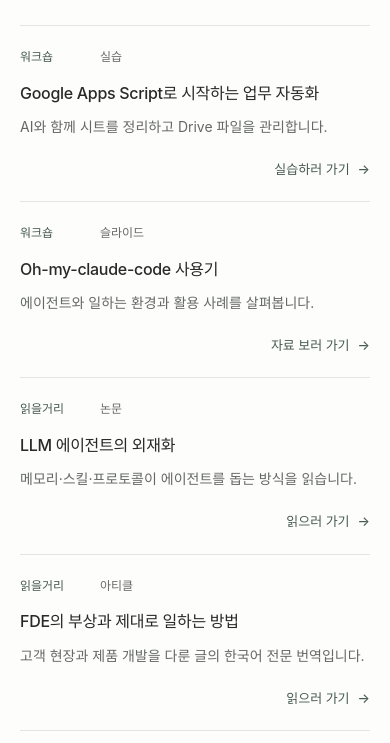
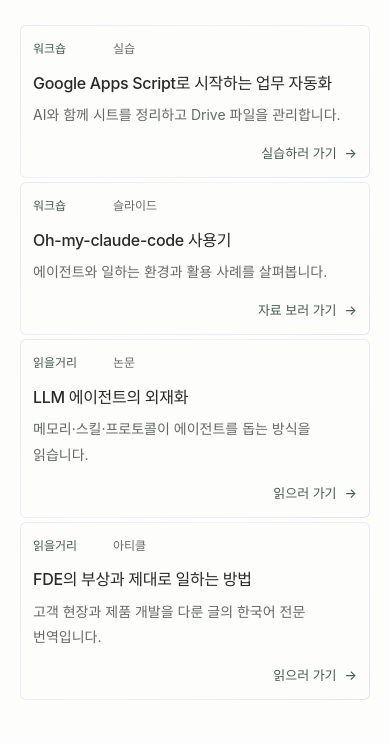
Before and after one commit to UpstageAI/eduteam-ai-edu-day, a plain HTML site: page index.html in a window 390 px wide. Shown: the part 67-810 px from the top of the page. Drawn offline with Linux system fonts and the light colour scheme; no server answers.

Commit message:
Add subtle glass-like borders and compact material spacing

```diff
--- a/assets/site.css
+++ b/assets/site.css
@@ -16,8 +16,17 @@
 .header-nav a { display:inline-flex; align-items:center; min-height:44px; font-size:13px; }
 .header-nav a:hover { color:var(--ink); }
 .catalog-section { padding:8px 0 48px; scroll-margin-top:24px; }
-.learning-grid { display:grid; grid-template-columns:minmax(0,1fr); border-top:1px solid var(--line); }
-.learning-card { min-width:0; padding:24px 0 10px; border-bottom:1px solid var(--line); }
+.learning-grid { display:grid; grid-template-columns:minmax(0,1fr); gap:4px; }
+.learning-card {
+  min-width:0;
+  padding:14px 16px 4px;
+  border:1px solid transparent;
+  border-radius:6px;
+  /* A static translucent edge, not a shadow or animated glass effect. */
+  background:
+    linear-gradient(var(--paper),var(--paper)) padding-box,
+    linear-gradient(125deg,rgba(91,95,233,.14),rgba(91,95,233,.065) 42%,rgba(91,95,233,.16)) border-box;
+}
 .card-content {
   display:grid;
   grid-template-columns:64px 64px minmax(0,1.2fr) minmax(0,1fr);
@@ -29,7 +38,7 @@
 .type-label { color:var(--green); }
 .resource-title { margin:0; font-size:16px; font-weight:550; line-height:1.65; letter-spacing:-.3px; }
 .card-description { margin:0; color:var(--muted); font-size:14px; line-height:1.8; }
-.card-bottom { display:flex; justify-content:flex-end; align-items:center; flex-wrap:wrap; gap:16px; margin-top:12px; }
+.card-bottom { display:flex; justify-content:flex-end; align-items:center; flex-wrap:wrap; gap:16px; margin-top:4px; }
 .text-link { display:inline-flex; align-items:center; gap:8px; min-height:44px; color:var(--green); font-size:13px; font-weight:500; text-decoration:underline; text-decoration-color:transparent; text-underline-offset:5px; }
 .text-link:hover { text-decoration-color:var(--green); }
 .button-row { display:flex; align-items:center; flex-wrap:wrap; gap:12px; }
@@ -72,7 +81,7 @@
 .workshop-section code { font-size:.9em; background:var(--green-soft); padding:2px 5px; border-radius:3px; }
 .workshop-section .reading-option { margin:12px 0; }
 @media(max-width:760px) {
-  .card-content { grid-template-columns:64px minmax(0,1fr); gap:8px 16px; }
+  .card-content { grid-template-columns:64px minmax(0,1fr); gap:6px 16px; }
   .resource-title,.card-description { grid-column:1/-1; }
   .resource-title { margin-top:4px; }
   .reading-layout,.workshop-layout { padding-top:16px; }
@@ -81,8 +90,7 @@
   .header-inner { flex-wrap:nowrap; gap:16px; }
   .brand { font-size:13px; }
   .header-nav a { font-size:12px; }
-  .learning-card { padding-top:20px; }
-  .card-bottom { margin-top:8px; }
+  .learning-card { padding:12px 12px 2px; }
   .workshop-title { font-size:28px; }
   .lesson-item { gap:12px; }
 }
--- a/index.html
+++ b/index.html
@@ -13,7 +13,7 @@
   <title>AI Edu Day · Upstage Education</title>
   <link rel="icon" type="image/svg+xml" href="./assets/favicon.svg?v=20260915-minimal">
   <link rel="stylesheet" href="./reading-list/assets/reading-list.css?v=20260915-minimal">
-  <link rel="stylesheet" href="./assets/site.css?v=20260915-minimal">
+  <link rel="stylesheet" href="./assets/site.css?v=20260915-glass">
   <script src="./assets/portal.js?v=20260915-minimal" defer></script>
 </head>
 <body class="portal-page">
```
Also changed, not shown: DESIGN.md (+6 -2 lines), gas-tutorial/index.html (+1 -1 lines), omc-intro/index.html (+1 -1 lines), reading-list/externalization-llm-agents/index.html (+1 -1 lines), reading-list/forward-deployed-engineer/index.html (+1 -1 lines), reading-list/index.html (+1 -1 lines), tests/calm-ui.browser.js (+4 -1 lines), reading-list/externalization-llm-agents/slides-externalization-llm-agents/dist/eli5.html, reading-list/externalization-llm-agents/slides-externalization-llm-agents/dist/presentation.html.
